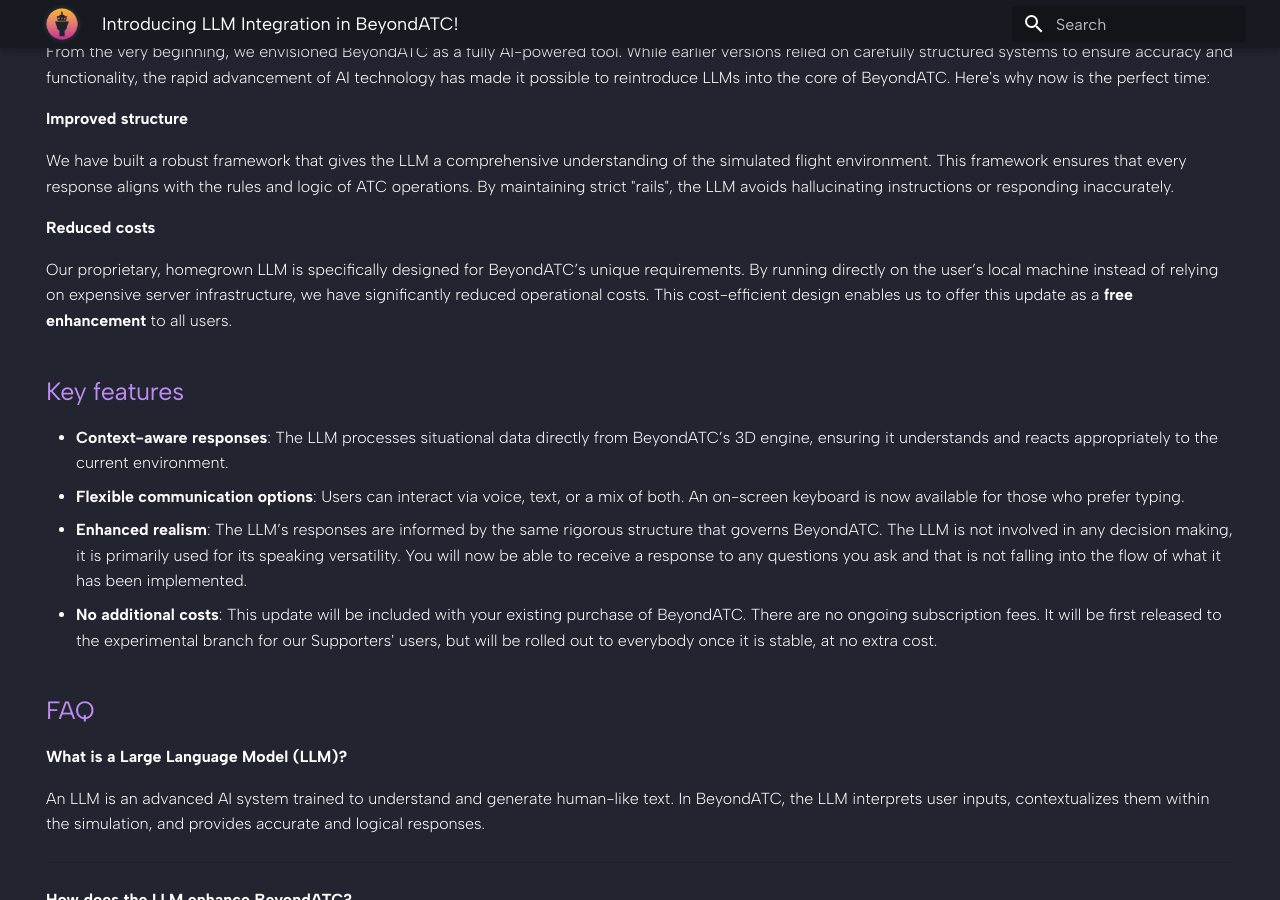
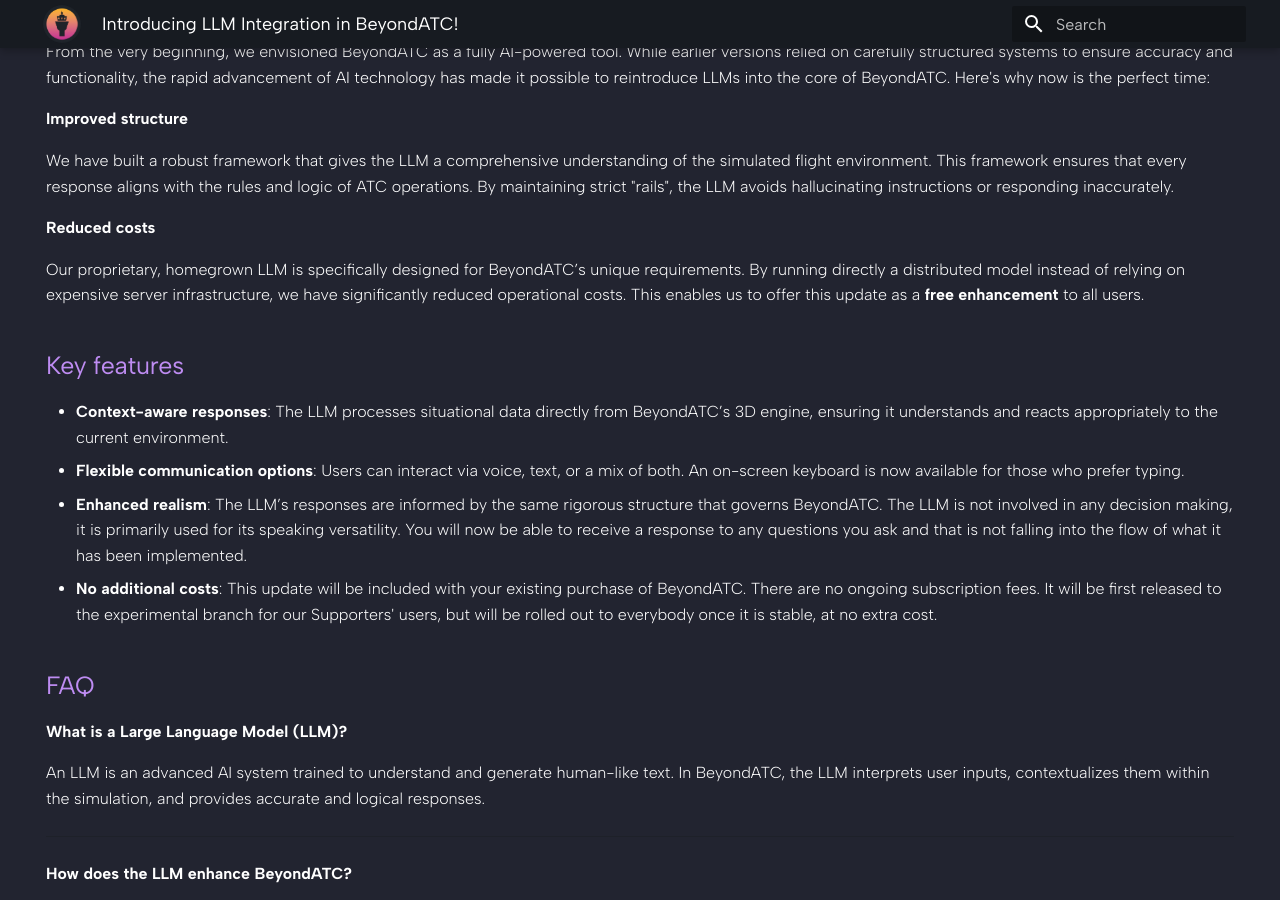
Before and after one commit to BeyondATC/BeyondATC_Wiki, an MkDocs documentation site: the page built from docs/announcements/llm.md, in a window 1280 px wide and 900 px high, scrolled down 744 px. Built offline with MkDocs 1.6.1 and Material for MkDocs 9.7.7, drawn with Linux system fonts in a browser that asks for light colours.

Commit message:
update llm description

```diff
--- a/docs/announcements/llm.md
+++ b/docs/announcements/llm.md
@@ -25,7 +25,7 @@ We have built a robust framework that gives the LLM a comprehensive understandin
 
 **Reduced costs**
 
-Our proprietary, homegrown LLM is specifically designed for BeyondATC’s unique requirements. By running directly on the user’s local machine instead of relying on expensive server infrastructure, we have significantly reduced operational costs. This cost-efficient design enables us to offer this update as a **free enhancement** to all users.
+Our proprietary, homegrown LLM is specifically designed for BeyondATC’s unique requirements. By running directly a distributed model instead of relying on expensive server infrastructure, we have significantly reduced operational costs. This enables us to offer this update as a **free enhancement** to all users.
 
 ## Key features
 
```
